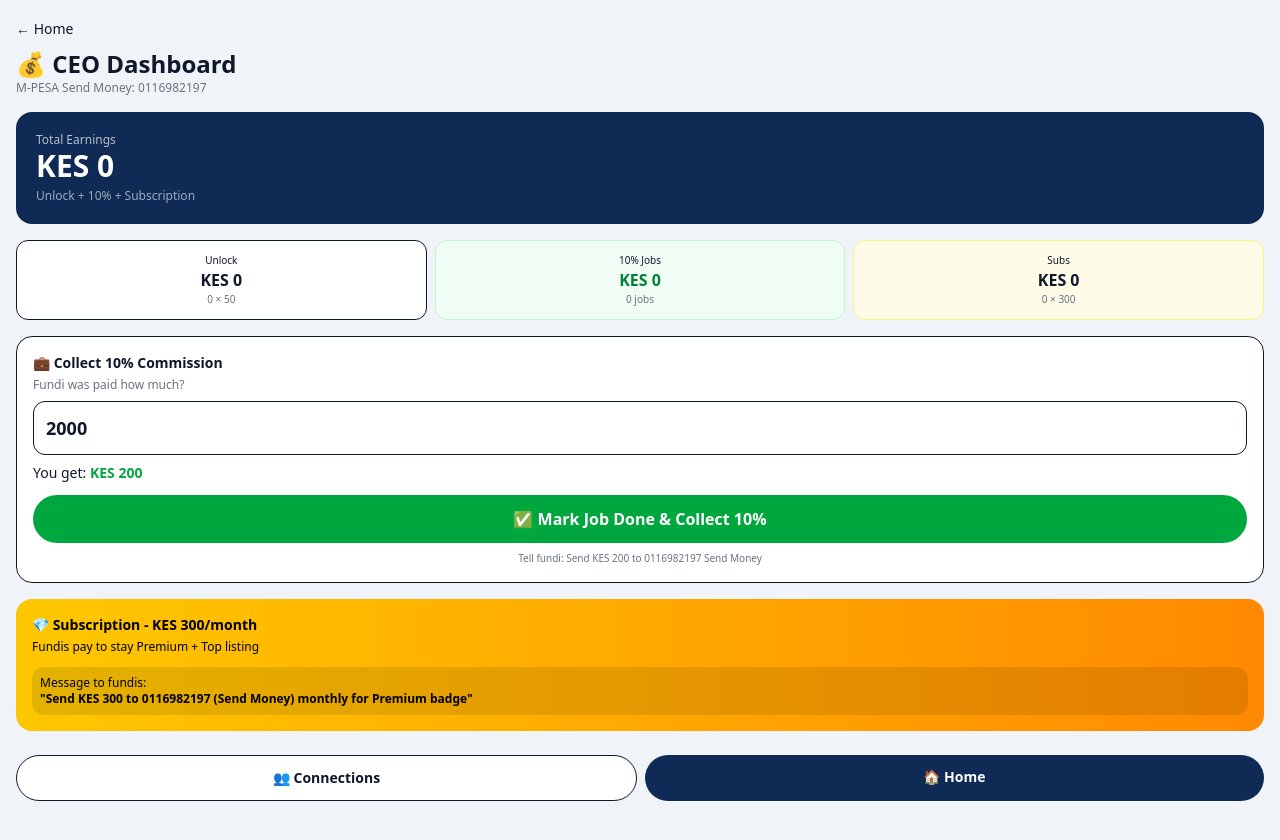
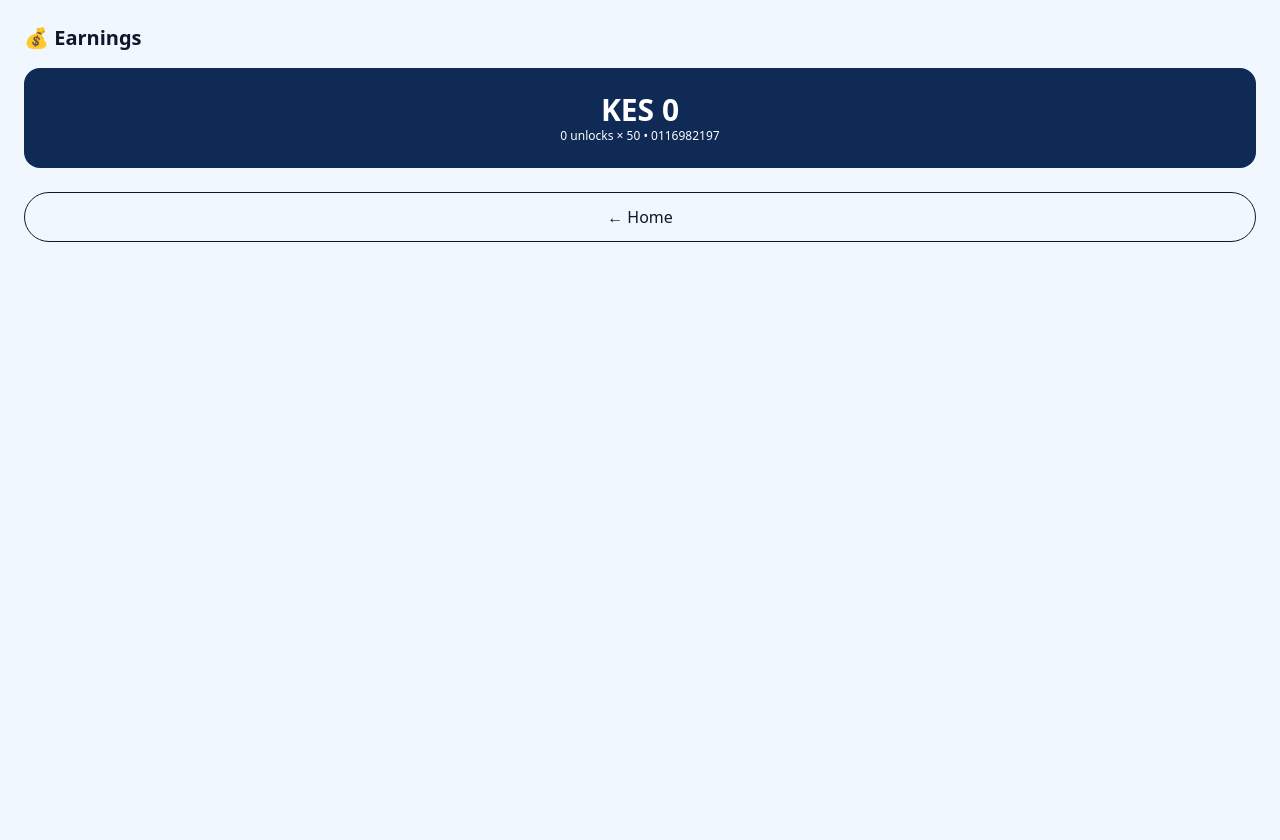
Before and after one commit to njoguemmanuel04-lgtm/taskmate, a Next.js app: page /earnings in a window 1280 px wide. Shown: the top 840 px of the page. After the commit the page ends 800 px from the top, so only its background shows below. Built offline with nearby package versions, Linux system fonts and the light colour scheme.

Commit message:
Update page.tsx

```diff
--- a/app/earnings/page.tsx
+++ b/app/earnings/page.tsx
@@ -1,89 +1,9 @@
 "use client"
-import { useEffect, useState } from "react"
-import Link from "next/link"
-
-export default function Earnings() {
-  const mpesa = "0116982197"
-  const [stats, setStats] = useState({ unlocked: 0, jobs: 0, subs: 0 })
-  const [jobAmount, setJobAmount] = useState("2000")
-
-  useEffect(() => {
-    const unlocked = JSON.parse(localStorage.getItem("unlocked_fundis") || "[]").length
-    const jobs = JSON.parse(localStorage.getItem("jobs_done") || "[]").length
-    setStats({ unlocked, jobs, subs: 0 })
-  }, [])
-
-  const unlockMoney = stats.unlocked * 50
-  const commission = stats.jobs * Number(jobAmount) * 0.1
-  const subMoney = stats.subs * 300
-  const total = unlockMoney + commission + subMoney
-
-  const markJobDone = () => {
-    const done = JSON.parse(localStorage.getItem("jobs_done") || "[]")
-    done.push({ amount: jobAmount, date: new Date().toLocaleString() })
-    localStorage.setItem("jobs_done", JSON.stringify(done))
-    setStats({...stats, jobs: done.length })
-    alert(`✅ Job Done! Collect KES ${Number(jobAmount)*0.1} from fundi via Send Money to ${mpesa}`)
-  }
-
-  return (
-    <div className="min-h-screen bg-[#f0f4f8] p-4 pb-20">
-      <Link href="/" className="text-sm">← Home</Link>
-      <h1 className="font-black text-2xl mt-2">💰 CEO Dashboard</h1>
-      <p className="text-xs text-gray-500">M-PESA Send Money: {mpesa}</p>
-
-      {/* TOTAL */}
-      <div className="bg-[#0f2a54] text-white rounded-2xl p-5 mt-4">
-        <p className="text-xs opacity-70">Total Earnings</p>
-        <p className="text-3xl font-black">KES {total}</p>
-        <p className="text-xs mt-1 opacity-60">Unlock + 10% + Subscription</p>
-      </div>
-
-      {/* 3 STREAMS */}
-      <div className="grid grid-cols-3 gap-2 mt-4">
-        <div className="bg-white rounded-xl p-3 border text-center">
-          <p className="text-[10px]">Unlock</p>
-          <p className="font-black">KES {unlockMoney}</p>
-          <p className="text-[10px] text-gray-500">{stats.unlocked} × 50</p>
-        </div>
-        <div className="bg-green-50 rounded-xl p-3 border border-green-200 text-center">
-          <p className="text-[10px]">10% Jobs</p>
-          <p className="font-black text-green-700">KES {commission}</p>
-          <p className="text-[10px] text-gray-500">{stats.jobs} jobs</p>
-        </div>
-        <div className="bg-yellow-50 rounded-xl p-3 border border-yellow-200 text-center">
-          <p className="text-[10px]">Subs</p>
-          <p className="font-black">KES {subMoney}</p>
-          <p className="text-[10px] text-gray-500">{stats.subs} × 300</p>
-        </div>
-      </div>
-
-      {/* 10% COLLECTOR */}
-      <div className="bg-white rounded-2xl p-4 mt-4 border">
-        <p className="font-bold text-sm">💼 Collect 10% Commission</p>
-        <p className="text-xs text-gray-500 mt-1">Fundi was paid how much?</p>
-        <input value={jobAmount} onChange={e=>setJobAmount(e.target.value)}
-          className="w-full mt-2 p-3 border rounded-xl font-bold text-lg" placeholder="2000" />
-        <p className="mt-2 text-sm">You get: <span className="font-black text-green-600">KES {Number(jobAmount)*0.1}</span></p>
-        <button onClick={markJobDone} className="w-full mt-3 bg-green-600 text-white p-3 rounded-full font-bold">✅ Mark Job Done & Collect 10%</button>
-        <p className="text-[10px] text-center mt-2 text-gray-500">Tell fundi: Send KES {Number(jobAmount)*0.1} to {mpesa} Send Money</p>
-      </div>
-
-      {/* SUBSCRIPTION */}
-      <div className="bg-gradient-to-r from-yellow-400 to-orange-400 rounded-2xl p-4 mt-4 text-black">
-        <p className="font-black text-sm">💎 Subscription - KES 300/month</p>
-        <p className="text-xs mt-1">Fundis pay to stay Premium + Top listing</p>
-        <div className="bg-black/10 rounded-xl p-2 mt-3 text-xs">
-          Message to fundis:<br/>
-          <span className="font-bold">"Send KES 300 to {mpesa} (Send Money) monthly for Premium badge"</span>
-        </div>
-      </div>
-
-      {/* NAV */}
-      <div className="flex gap-2 mt-6">
-        <Link href="/connections" className="flex-1 bg-white border p-3 rounded-full text-center font-bold text-sm">👥 Connections</Link>
-        <Link href="/" className="flex-1 bg-[#0f2a54] text-white p-3 rounded-full text-center font-bold text-sm">🏠 Home</Link>
-      </div>
-    </div>
-  )
+import { useRouter } from "next/navigation"
+import { useEffect,useState } from "react"
+export default function Earn(){
+  const r=useRouter()
+  const [c,setC]=useState(0)
+  useEffect(()=>{setC(JSON.parse(localStorage.getItem("unlocked_fundis")||"[]").length)},[])
+  return <div className="p-6"><h1 className="font-bold text-xl">💰 Earnings</h1><div className="mt-4 bg-[#0f2a54] text-white p-6 rounded-2xl text-center"><p className="text-3xl font-black">KES {c*50}</p><p className="text-xs">{c} unlocks × 50 • 0116982197</p></div><button onClick={()=>r.push("/")} className="mt-6 w-full border p-3 rounded-full">← Home</button></div>
 }
```
